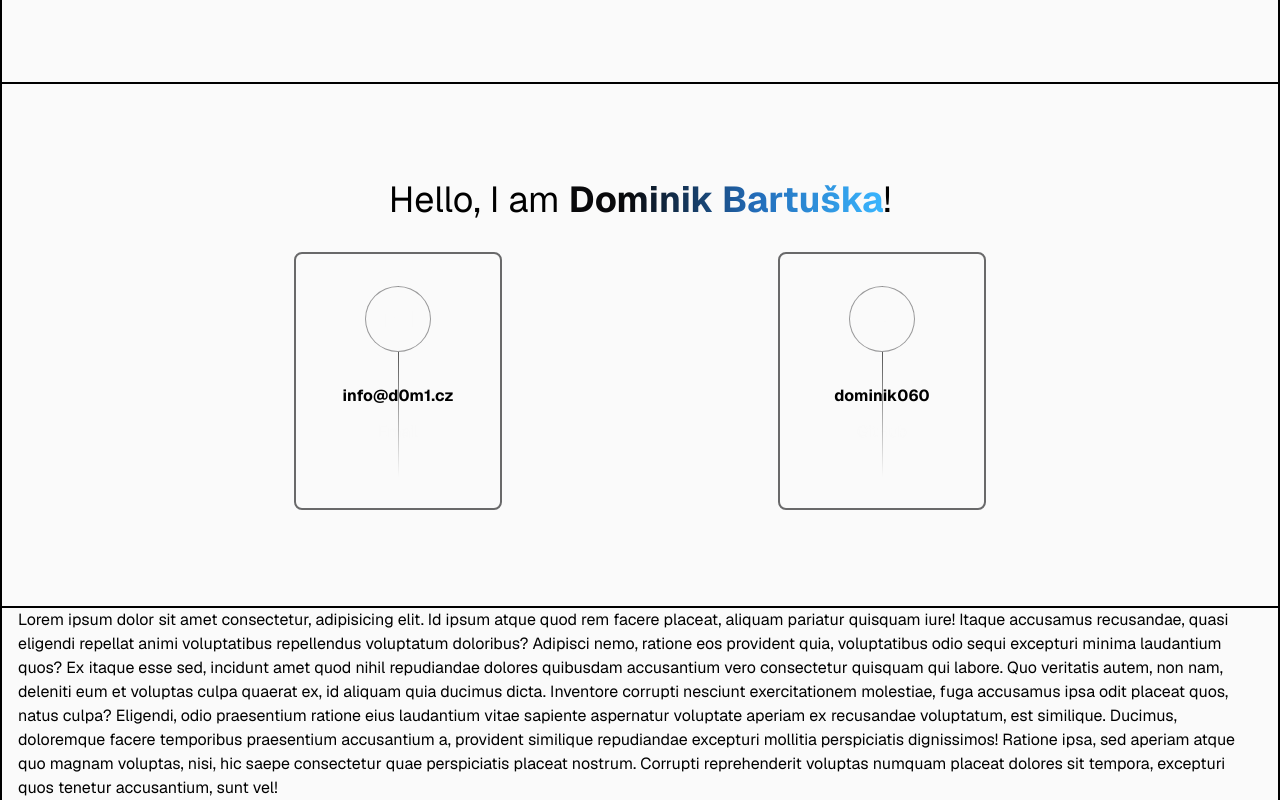
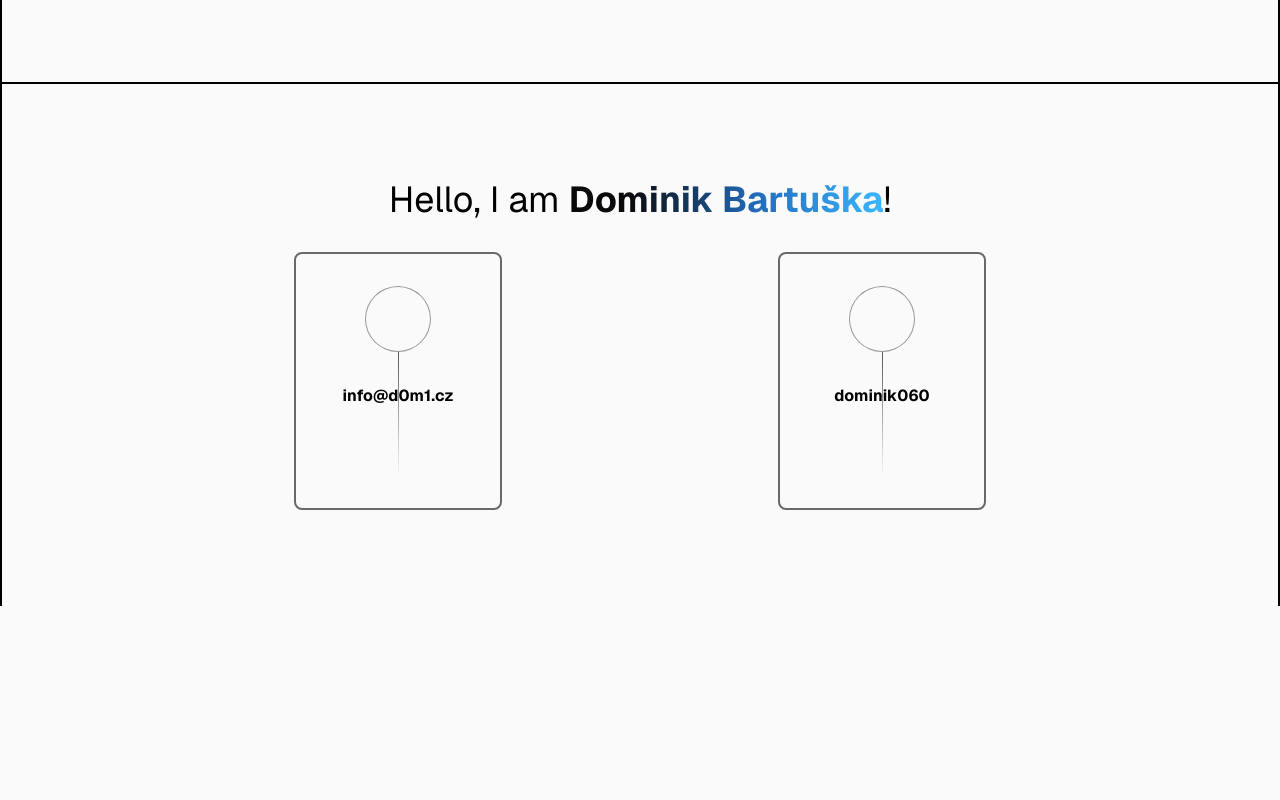
Before and after one commit to dominik060/d0m1.cz, a Next.js app: page / in a window 1280 px wide. Shown: the part 638-1438 px from the top of the page. After the commit the page ends 1244 px from the top, so only its background shows below. Built offline with nearby package versions, Linux system fonts and the light colour scheme.

Commit message:
remove dummy text

```diff
--- a/src/app/page.tsx
+++ b/src/app/page.tsx
@@ -10,33 +10,8 @@ export default function Home() {
         <Header className="h-[90vh]">
           <Hero />
         </Header>
-
         <HrFullWidth />
-
         <AboutMe />
-
-        <HrFullWidth />
-
-        <div className="max-w-full overflow-hidden px-4">
-          Lorem ipsum dolor sit amet consectetur, adipisicing elit. Id ipsum
-          atque quod rem facere placeat, aliquam pariatur quisquam iure! Itaque
-          accusamus recusandae, quasi eligendi repellat animi voluptatibus
-          repellendus voluptatum doloribus? Adipisci nemo, ratione eos provident
-          quia, voluptatibus odio sequi excepturi minima laudantium quos? Ex
-          itaque esse sed, incidunt amet quod nihil repudiandae dolores
-          quibusdam accusantium vero consectetur quisquam qui labore. Quo
-          veritatis autem, non nam, deleniti eum et voluptas culpa quaerat ex,
-          id aliquam quia ducimus dicta. Inventore corrupti nesciunt
-          exercitationem molestiae, fuga accusamus ipsa odit placeat quos, natus
-          culpa? Eligendi, odio praesentium ratione eius laudantium vitae
-          sapiente aspernatur voluptate aperiam ex recusandae voluptatum, est
-          similique. Ducimus, doloremque facere temporibus praesentium
-          accusantium a, provident similique repudiandae excepturi mollitia
-          perspiciatis dignissimos! Ratione ipsa, sed aperiam atque quo magnam
-          voluptas, nisi, hic saepe consectetur quae perspiciatis placeat
-          nostrum. Corrupti reprehenderit voluptas numquam placeat dolores sit
-          tempora, excepturi quos tenetur accusantium, sunt vel!
-        </div>
       </div>
     </main>
   );
```
